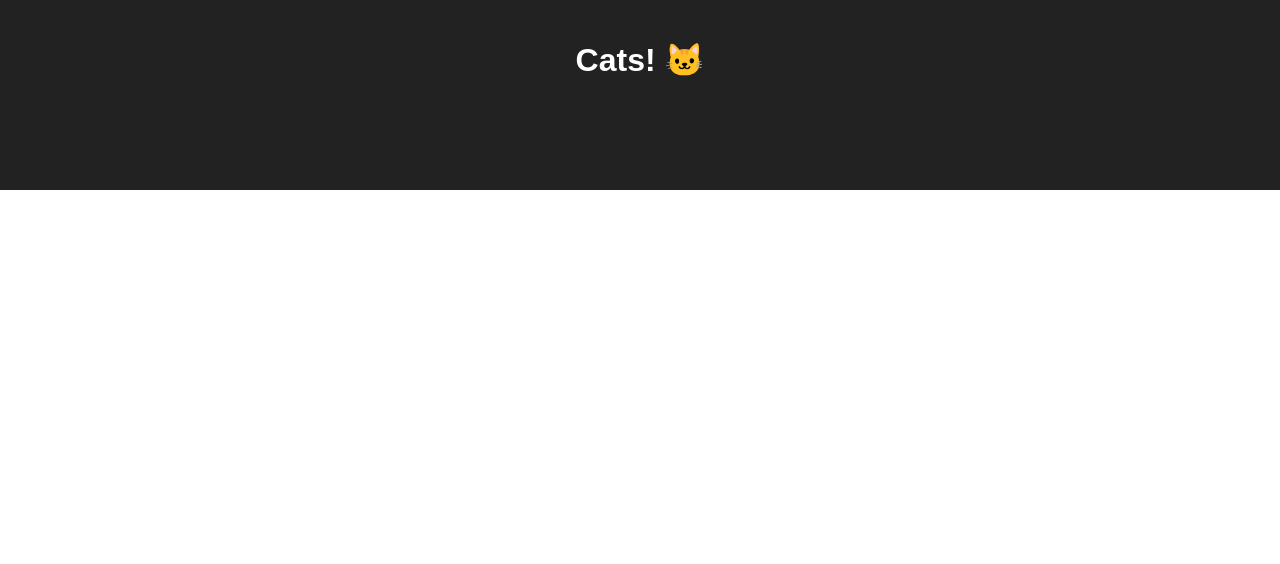
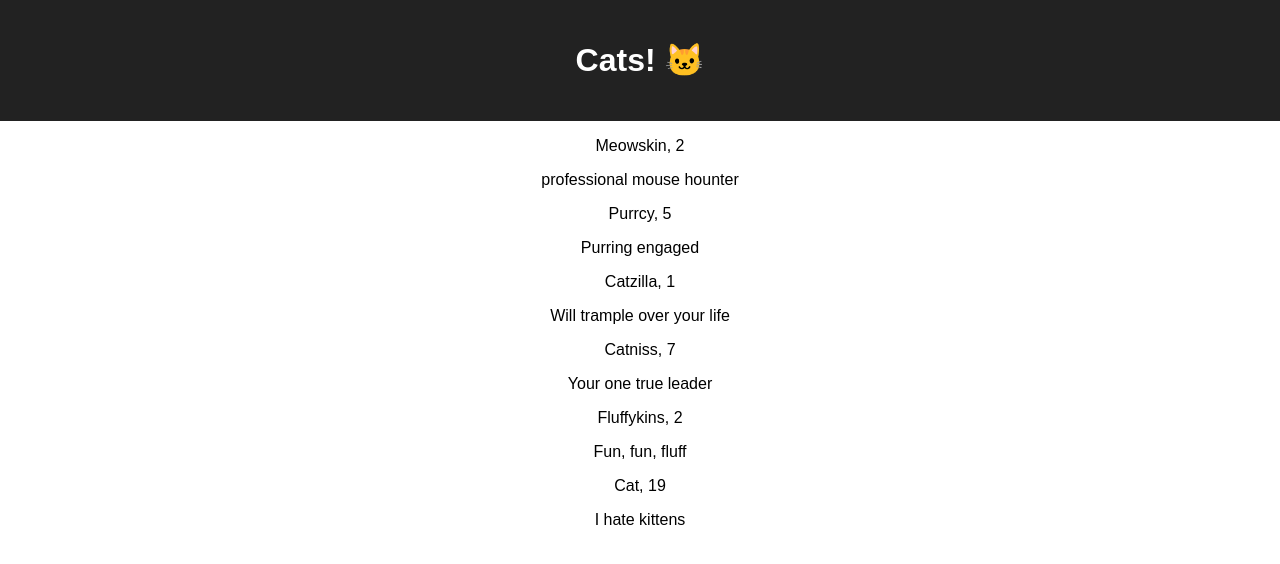
Before and after one commit to krisztin/recat, a React (Create React App) app: page / in a window 1280 px wide. Shown: the top 564 px of the page. Built offline with nearby package versions, Linux system fonts and the light colour scheme.

Commit message:
rendering out testcat metadata

```diff
--- a/src/components/App.js
+++ b/src/components/App.js
@@ -1,14 +1,24 @@
-import React, { Component } from 'react';
+import React from 'react';
 import '../css/App.css';
 import Header from './Header';
-import CatGallery from './CatGallery';
+import testCats from '../test-cats';
+import CatPreview from './CatPreview';
 
-class App extends Component {
+class App extends React.Component {
+state = { cats: testCats }
   render() {
     return (
       <div className="App">
         <Header title="Cats!"/>
-        <CatGallery/>
+        <div className="gallery">
+          {Object.keys(this.state.cats).map(key => (
+            <CatPreview
+            key={key}
+            index={key}
+            data={this.state.cats[key]}
+            />
+          ))}
+        </div>
       </div>
     );
   }
--- a/src/components/CatPreview.js
+++ b/src/components/CatPreview.js
@@ -1,11 +1,16 @@
 import React from 'react';
-import CatPicture from './CatPicture'
+import CatPicture from './CatPicture';
 
 class CatPreview extends React.Component {
   render() {
+    const { name, age, excerpt } = this.props.data;
+
     return (
       <div className="cat-card">
-        <CatPicture/>
+        <CatPicture data={this.props.data}/>
+        <span className="meta-name">{name}, </span>
+        <span>{age}</span>
+        <p>{excerpt}</p>
       </div>
     )
   }
--- a/src/css/App.css
+++ b/src/css/App.css
@@ -2,14 +2,8 @@
   text-align: center;
 }
 
-.App-logo {
-  animation: App-logo-spin infinite 20s linear;
-  height: 80px;
-}
-
 .App-header {
   background-color: #222;
-  height: 150px;
   padding: 20px;
   color: white;
 }
@@ -21,8 +15,3 @@
 .App-intro {
   font-size: large;
 }
-
-@keyframes App-logo-spin {
-  from { transform: rotate(0deg); }
-  to { transform: rotate(360deg); }
-}
```
Also changed, not shown: public/index.html (+0 -10 lines).
